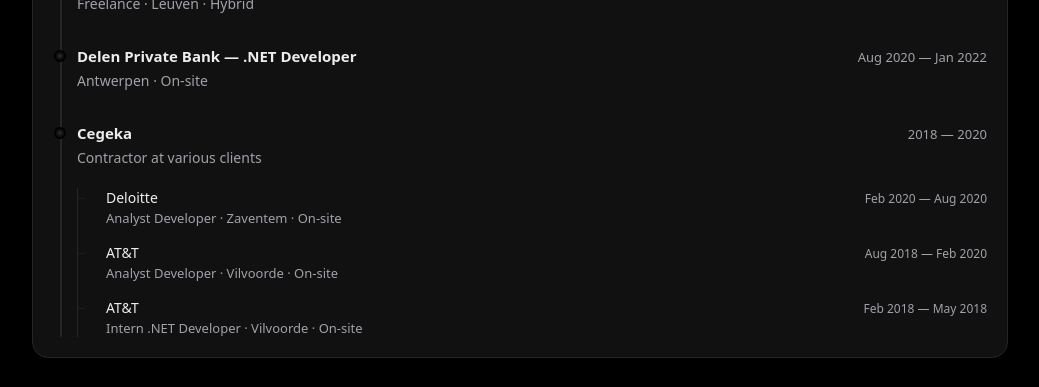
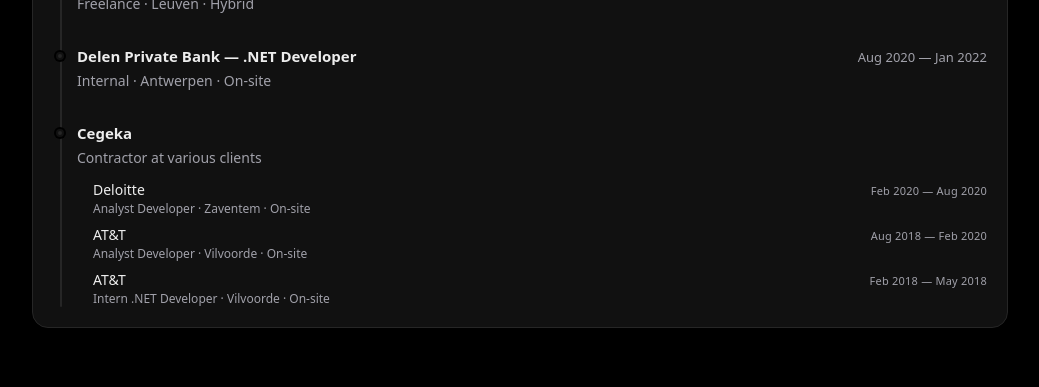
Before and after one commit to TristanBomans/portfolio-nextjs, a Next.js app: page / in a window 1280 px wide. Shown: the part 917-1304 px from the top of the page, without its empty margins (120-1159 px from the left). Built offline with nearby package versions, Linux system fonts and the light colour scheme.

Commit message:
Refactor timeline child components and add internal translation
Add "internal" translation for both languages
Restructure timeline child layout and styling
Update child component markup and class names

```diff
--- a/app/globals.css
+++ b/app/globals.css
@@ -363,41 +363,26 @@
 }
 
 /* Timeline with Children */
-.timeline-item-with-children {
-    position: relative;
+.timeline-children {
+    margin-top: 12px;
+    margin-left: 16px;
+    display: flex;
+    flex-direction: column;
+    gap: 8px;
+    padding-left: 0;
 }
 
-.timeline-children {
-    margin-top: 20px;
-    padding-left: 16px;
-    border-left: 1px solid var(--border);
+.timeline-child {
     display: flex;
-    flex-direction: column;
+    justify-content: space-between;
+    align-items: baseline;
     gap: 16px;
 }
 
-.timeline-child {
-    position: relative;
-    padding-left: 12px;
-}
-
-.timeline-child::before {
-    content: '';
-    position: absolute;
-    left: -17px;
-    top: 10px;
-    width: 8px;
-    height: 1px;
-    background: var(--border);
-    opacity: 0.6;
-}
-
-.child-header {
+.child-info {
     display: flex;
-    justify-content: space-between;
-    align-items: baseline;
-    gap: 12px;
-    margin-bottom: 2px;
+    flex-direction: column;
+    gap: 1px;
 }
 
 .child-company {
@@ -406,16 +391,17 @@
     color: var(--text);
 }
 
-.child-meta {
+.child-desc {
     font-size: 12px;
     color: var(--muted);
-    white-space: nowrap;
+    margin: 0;
 }
 
-.child-desc {
-    font-size: 13px;
+.child-meta {
+    font-size: 11px;
     color: var(--muted);
-    margin: 0;
+    white-space: nowrap;
+    letter-spacing: 0.02em;
 }
 
 /* Tags */
--- a/app/page.jsx
+++ b/app/page.jsx
@@ -39,6 +39,7 @@
     live: "Live",
     hybrid: "Hybride",
     onsite: "On-site",
+    internal: "Intern",
     freelance: "Freelance",
     rights: "Alle rechten voorbehouden.",
   },
@@ -67,6 +68,7 @@
     live: "Live",
     hybrid: "Hybrid",
     onsite: "On-site",
+    internal: "Internal",
     freelance: "Freelance",
     rights: "All rights reserved.",
   },
@@ -354,16 +356,13 @@
                     : "Aug 2020 — Jan 2022"}
                 </span>
               </div>
-              <p className="item-desc">Antwerpen · {t.onsite}</p>
+              <p className="item-desc">{t.internal} · Antwerpen · {t.onsite}</p>
             </div>
 
             <div className="timeline-item timeline-item-with-children">
               <div className="timeline-dot"></div>
               <div className="item-header">
                 <h4 className="item-title">Cegeka</h4>
-                <span className="item-meta">
-                  {lang === "nl" ? "2018 — 2020" : "2018 — 2020"}
-                </span>
               </div>
               <p className="item-desc">
                 {lang === "nl" ? "Contractor bij diverse klanten" : "Contractor at various clients"}
@@ -371,27 +370,27 @@
 
               <div className="timeline-children">
                 <div className="timeline-child">
-                  <div className="child-header">
+                  <div className="child-info">
                     <span className="child-company">Deloitte</span>
-                    <span className="child-meta">Feb 2020 — Aug 2020</span>
+                    <p className="child-desc">Analyst Developer · Zaventem · {t.onsite}</p>
                   </div>
-                  <p className="child-desc">Analyst Developer · Zaventem · {t.onsite}</p>
+                  <span className="child-meta">Feb 2020 — Aug 2020</span>
                 </div>
 
                 <div className="timeline-child">
-                  <div className="child-header">
+                  <div className="child-info">
                     <span className="child-company">AT&T</span>
-                    <span className="child-meta">Aug 2018 — Feb 2020</span>
+                    <p className="child-desc">Analyst Developer · Vilvoorde · {t.onsite}</p>
                   </div>
-                  <p className="child-desc">Analyst Developer · Vilvoorde · {t.onsite}</p>
+                  <span className="child-meta">Aug 2018 — Feb 2020</span>
                 </div>
 
                 <div className="timeline-child">
-                  <div className="child-header">
+                  <div className="child-info">
                     <span className="child-company">AT&T</span>
-                    <span className="child-meta">Feb 2018 — May 2018</span>
+                    <p className="child-desc">Intern .NET Developer · Vilvoorde · {t.onsite}</p>
                   </div>
-                  <p className="child-desc">Intern .NET Developer · Vilvoorde · {t.onsite}</p>
+                  <span className="child-meta">Feb 2018 — May 2018</span>
                 </div>
               </div>
             </div>
```
